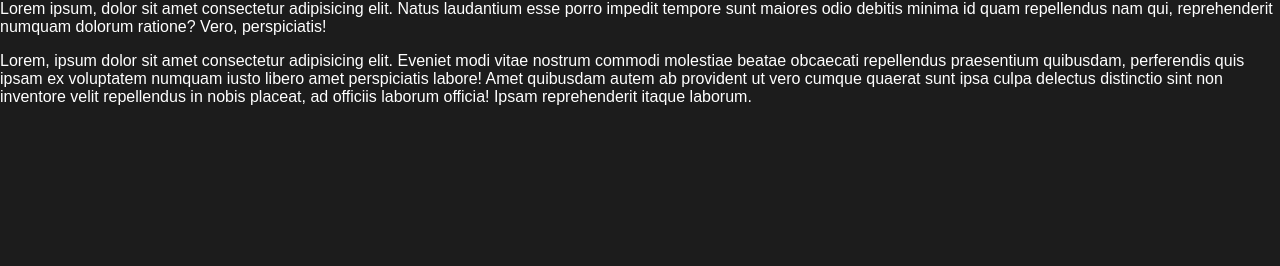
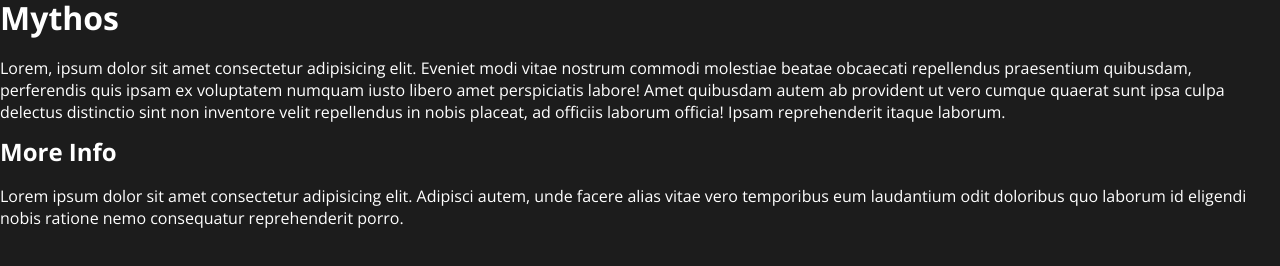
Before and after one commit to devnartey/learning-sass, a plain HTML site: page index.html in a window 1280 px wide. Drawn offline with nearby package versions, Linux system fonts and the light colour scheme; a web font is replaced by a local one.

Commit message:
I added new files to the sass repository

```diff
--- a/index.html
+++ b/index.html
@@ -7,14 +7,24 @@
     <link rel="preconnect" href="https://fonts.googleapis.com">
 <link rel="preconnect" href="https://fonts.gstatic.com" crossorigin>
 <link href="https://fonts.googleapis.com/css2?family=Bigelow+Rules&family=Open+Sans:wght@400;700&family=Roboto:wght@100&display=swap" rel="stylesheet">
-    <link rel="stylesheet" href="../learning-sass/dist/style.css">
+    <link rel="stylesheet" href="../learning-sass/dist/style.css" type="text/css">
     <script src="../learning-sass/js/app.js"></script>
 </head>
 <body>
-    <main>
-        Lorem ipsum, dolor sit amet consectetur adipisicing elit. Natus laudantium esse porro impedit tempore sunt maiores odio debitis minima id quam repellendus nam qui, reprehenderit numquam dolorum ratione? Vero, perspiciatis!
+    <div class="grid">
+    <main class="grid__main">
+       <h1>Mythos</h1>
         <p> Lorem, ipsum dolor sit amet consectetur adipisicing elit. Eveniet modi vitae nostrum commodi molestiae beatae obcaecati repellendus praesentium quibusdam, perferendis quis ipsam ex voluptatem numquam iusto libero amet perspiciatis labore!
         Amet quibusdam autem ab provident ut vero cumque quaerat sunt ipsa culpa delectus distinctio sint non inventore velit repellendus in nobis placeat, ad officiis laborum officia! Ipsam reprehenderit itaque laborum.</p>
     </main>
+    <aside class="grid__sidebar">
+        <h2>
+            More Info
+        </h2>
+        <p>
+            Lorem ipsum dolor sit amet consectetur adipisicing elit. Adipisci autem, unde facere alias vitae vero temporibus eum laudantium odit doloribus quo laborum id eligendi nobis ratione nemo consequatur reprehenderit porro.
+        </p>
+    </aside>
+    </div>
 </body>
 </html>
--- a/scss/globals/_boilerplate.scss
+++ b/scss/globals/_boilerplate.scss
@@ -1,5 +1,12 @@
 @use "../util/" as u; // we have set a variable u for the module we have imported hence when calling util in the file we need to use the letter "u".
 // you can also use wiwldcards as well  ie; @use "../util' as *; hence calling it becomes just the normal variable name.
+html{
+    box-sizing: border-box;
+    font-size: 100%;
+}
+*,*::before,*::after{
+    box-sizing: inherit;
+}
 body{
     margin: 0;
     padding: 0;
--- a/scss/globals/_colors.scss
+++ b/scss/globals/_colors.scss
@@ -1,4 +1,4 @@
 :root{
-    --background-color:hsl(0,0%,11%);
+    --background-color:hsl(0 ,0% ,11%);
     --text-color:hsl(0,0%,100%);
 }
--- a/scss/globals/_typography.scss
+++ b/scss/globals/_typography.scss
@@ -0,0 +1,16 @@
+h1,
+h2,
+h3{
+    font-weight: 700;
+    line-height: 1.1;
+    margin-top: 0;
+}
+p{
+    margin-top: 0;
+}
+
+a,
+a:visited,
+a:active{
+    text-decoration: none;
+}
--- /dev/null
+++ b/scss/layout/_grid.scss
@@ -0,0 +1,11 @@
+.grid{
+    display: grid;
+    &__main{
+
+    }
+    &__sidebar{
+
+    }
+}
+
+//BEM= Block element modifier.
--- /dev/null
+++ b/scss/layout/_index.scss
@@ -0,0 +1 @@
+@forward "grid";
--- a/scss/style.scss
+++ b/scss/style.scss
@@ -1,2 +1,2 @@
-@import url('https://fonts.googleapis.com/css2?family=Open+Sans:wght@400;700&display=swap');
 @forward 'globals'; //just the enter the folder name and it looks for all the sass files it is supposed to forward into it.
+@forward 'layout';
```
Also changed, not shown: dist/style.css, 1 other file.
